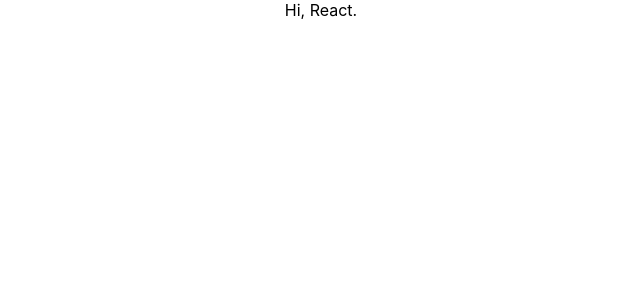
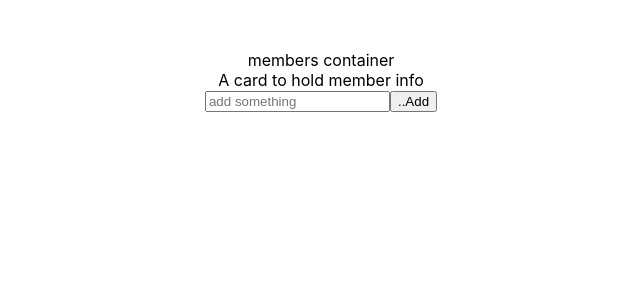
Before and after one commit to magic-onion/comanage-frontend, a React (Create React App) app: page / in a window 1280 px wide. Shown: the top 300 px of the page, without its empty margins (319-959 px from the left). Built offline with nearby package versions, Linux system fonts and the light colour scheme.

Commit message:
added files

```diff
--- a/package.json
+++ b/package.json
@@ -8,7 +8,8 @@
     "react-redux": "^6.0.0",
     "react-scripts": "2.1.3",
     "redux": "^4.0.1",
-    "redux-thunk": "^2.3.0"
+    "redux-thunk": "^2.3.0",
+    "semantic-ui-react": "^0.84.0"
   },
   "scripts": {
     "start": "react-scripts start",
--- a/src/App.css
+++ b/src/App.css
@@ -1,4 +1,5 @@
 .App {
+  padding-top: 50px;
   text-align: center;
 }
 
@@ -21,12 +22,3 @@
 .App-link {
   color: #61dafb;
 }
-
-@keyframes App-logo-spin {
-  from {
-    transform: rotate(0deg);
-  }
-  to {
-    transform: rotate(360deg);
-  }
-}
--- a/src/App.js
+++ b/src/App.js
@@ -1,12 +1,13 @@
 import React, { Component } from 'react';
-import logo from './logo.svg';
+import MemberContainer from './containers/memberContainer'
 import './App.css';
+
 
 class App extends Component {
   render() {
     return (
       <div className="App">
-        Hi, React.
+        <MemberContainer />
       </div>
     );
   }
--- /dev/null
+++ b/src/components/perkMaker.js
@@ -0,0 +1,14 @@
+import React from 'react'
+
+const PerkMaker = props => {
+  return (
+    <div>
+      <form>
+        <input type="text" placeholder="add something"/>
+        <button type="submit">..Add</button>
+      </form>
+    </div>
+  )
+}
+
+export default PerkMaker
--- /dev/null
+++ b/src/containers/memberContainer.js
@@ -0,0 +1,20 @@
+import React from 'react'
+import PerkContainer from './perkContainer'
+import MemberInfo from './memberInfo'
+
+class MemberContainer extends React.Component {
+
+  render() {
+    return (
+      <div>
+        members container
+        <MemberInfo/>
+        <PerkContainer />
+      </div>
+    )
+  }
+
+
+}
+
+export default MemberContainer
--- /dev/null
+++ b/src/containers/memberInfo.js
@@ -0,0 +1,13 @@
+import React from 'react'
+
+class MemberInfo extends React.Component {
+  render() {
+    return (
+      <div>
+        A card to hold member info
+      </div>
+    )
+  }
+}
+
+export default MemberInfo
--- /dev/null
+++ b/src/containers/perkContainer.js
@@ -0,0 +1,17 @@
+import React from 'react'
+import PerkMaker from '../components/perkMaker'
+
+class PerkContainer extends React.Component {
+
+
+
+  render(){
+    return (
+      <>
+        <PerkMaker/>
+      </>
+    )
+  }
+}
+
+export default PerkContainer
--- a/src/index.js
+++ b/src/index.js
@@ -4,7 +4,7 @@
 import App from './App';
 import * as serviceWorker from './serviceWorker';
 
-ReactDOM.render(<App />, document.getElementById('root'));
+ReactDOM.render(<App className="app"/>, document.getElementById('root'));
 
 // If you want your app to work offline and load faster, you can change
 // unregister() to register() below. Note this comes with some pitfalls.
```
Also changed, not shown: src/reducers/rootReducer.js (added, +7 -0 lines), 1 other file (tests, documents, lock files or other folders).
